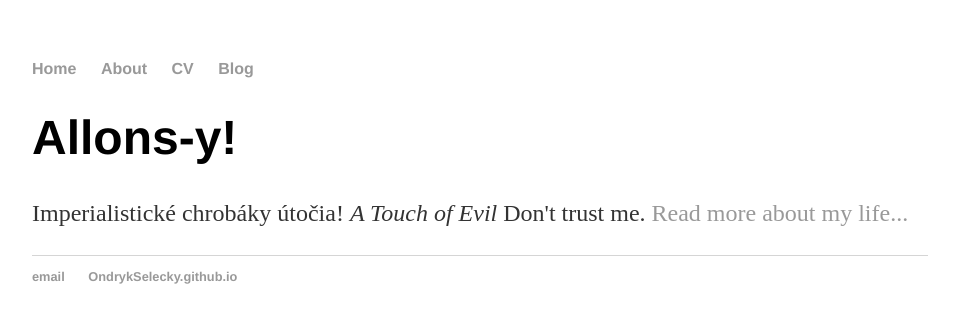
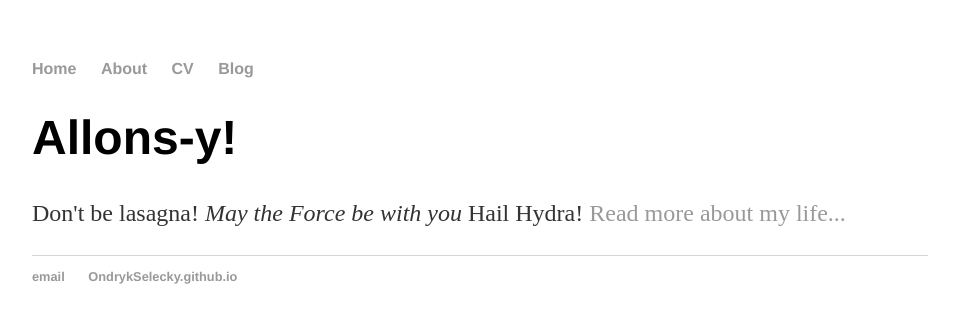
Before and after one commit to OndrykSelecky/OndrykSelecky.github.io, a Jekyll site: the page built from index.html, in a window 1280 px wide. Shown: the top 323 px of the page, without its empty margins (160-1119 px from the left). Built offline with Jekyll 4.4.1, drawn with Linux system fonts in a browser that asks for light colours.

Commit message:
Update index.html

```diff
--- a/index.html
+++ b/index.html
@@ -4,5 +4,5 @@ title: Ondrej Selecký
 ---
 <div class="blurb">
 	<h1>Allons-y! </h1>
-	<p>Imperialistické chrobáky útočia! <em>A Touch of Evil</em> Don't trust me. <a href="/about">Read more about my life...</a></p>
+	<p>Don't be lasagna! <em>May the Force be with you </em> Hail Hydra! <a href="/about">Read more about my life...</a></p>
 </div><!-- /.blurb -->
```
